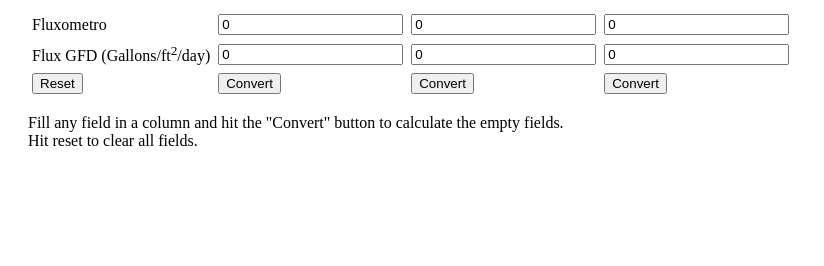
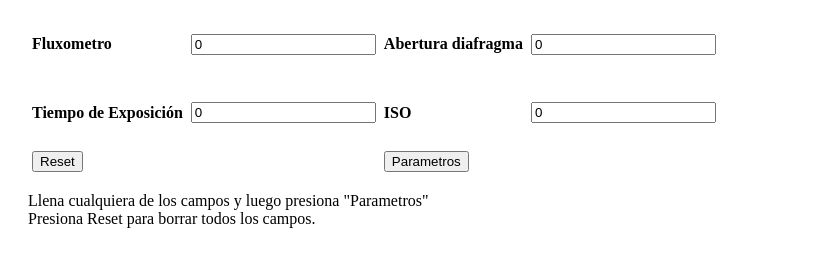
Before and after one commit to Fip3/dslrParameters, a plain HTML site: page converter.html in a window 1280 px wide. Shown: the whole page, without its empty margins (0-824 px from the left). Drawn offline with Linux system fonts and the light colour scheme.

Commit message:
texto de la tabla y de los botones

```diff
--- a/converter.html
+++ b/converter.html
@@ -10,27 +10,27 @@
 		<table border="0" id="calculator1" cellpadding="4" cellspacing="0" class="calculator">
 			<tbody>
 				<tr>
-					<td>Fluxometro</td>
-					<td><input onfocus="clearDefault(this)" name="lmh1" onkeypress="return numbersonly(this, event)" value="0" type="text" tabindex="1" /></td>
-					<td><input onfocus="clearDefault(this)" name="lmh2" onkeypress="return numbersonly(this, event)" value="0" type="text" tabindex="4" /></td>
-					<td><input onfocus="clearDefault(this)" name="lmh3" onkeypress="return numbersonly(this, event)" value="0" type="text" tabindex="7" /></td>
+					<td><h4>Fluxometro</h4></td>
+					<td><input onfocus="clearDefault(this)" name="lux" onkeypress="return numbersonly(this, event)" value="0" type="text" tabindex="1" /></td>
+					<td><h4>Abertura diafragma</h4></td>
+					<td><input onfocus="clearDefault(this)" name="abertura" onkeypress="return numbersonly(this, event)" value="0" type="text" tabindex="3" /></td>
 				</tr>
 				<tr class="cOrderRow2">
-					<td>Flux GFD (Gallons/ft<sup>2</sup>/day)</td>
-					<td><input onfocus="clearDefault(this)" name="gfd1" onkeypress="return numbersonly(this, event)" value="0" type="text" tabindex="2" /></td>
-					<td><input onfocus="clearDefault(this)" name="gfd2" onkeypress="return numbersonly(this, event)" value="0" type="text" tabindex="5" /></td>
-					<td><input onfocus="clearDefault(this)" name="gfd3" onkeypress="return numbersonly(this, event)" value="0" type="text" tabindex="8" /></td>
+					<td><h4>Tiempo de Exposición</h4></td>
+					<td><input onfocus="clearDefault(this)" name="exposicion" onkeypress="return numbersonly(this, event)" value="0" type="text" tabindex="2" /></td>
+					<td><h4>ISO</h4></td>
+					<td><input onfocus="clearDefault(this)" name="gfd3" onkeypress="return numbersonly(this, event)" value="0" type="text" tabindex="4" /></td>
 				</tr>
 				<tr class="last-row">
-					<td><button id="calculator-button-reset" onclick="this.form.reset();" type="button">Reset</button></td>
-					<td><button class="calculator-button-calculate" onclick="convertFlux(1)" type="button">Convert</button></td>
-					<td><button class="calculator-button-calculate" onclick="convertFlux(2)" type="button">Convert</button></td>
-					<td><button class="calculator-button-calculate" onclick="convertFlux(3)" type="button">Convert</button></td>
+					<td><button id="calculator-button-reset" onclick="this.form.reset();" type="button" tabIndex="5">Reset</button></td>
+					<td></td>
+					<td><button class="calculator-button-calculate" onclick="convertFlux(2)" type="button" tabIndex="6">Parametros</button></td>
+					<td></td>
 				</tr>
 			</tbody>
 		</table>
-		<p>Fill any field in a column and hit the "Convert" button to calculate the empty fields.<br />
-		Hit reset to clear all fields.</p>
+		<p>Llena cualquiera de los campos y luego presiona "Parametros"<br />
+		Presiona Reset para borrar todos los campos.</p>
 	</form>
 </body>
 </html>
```
